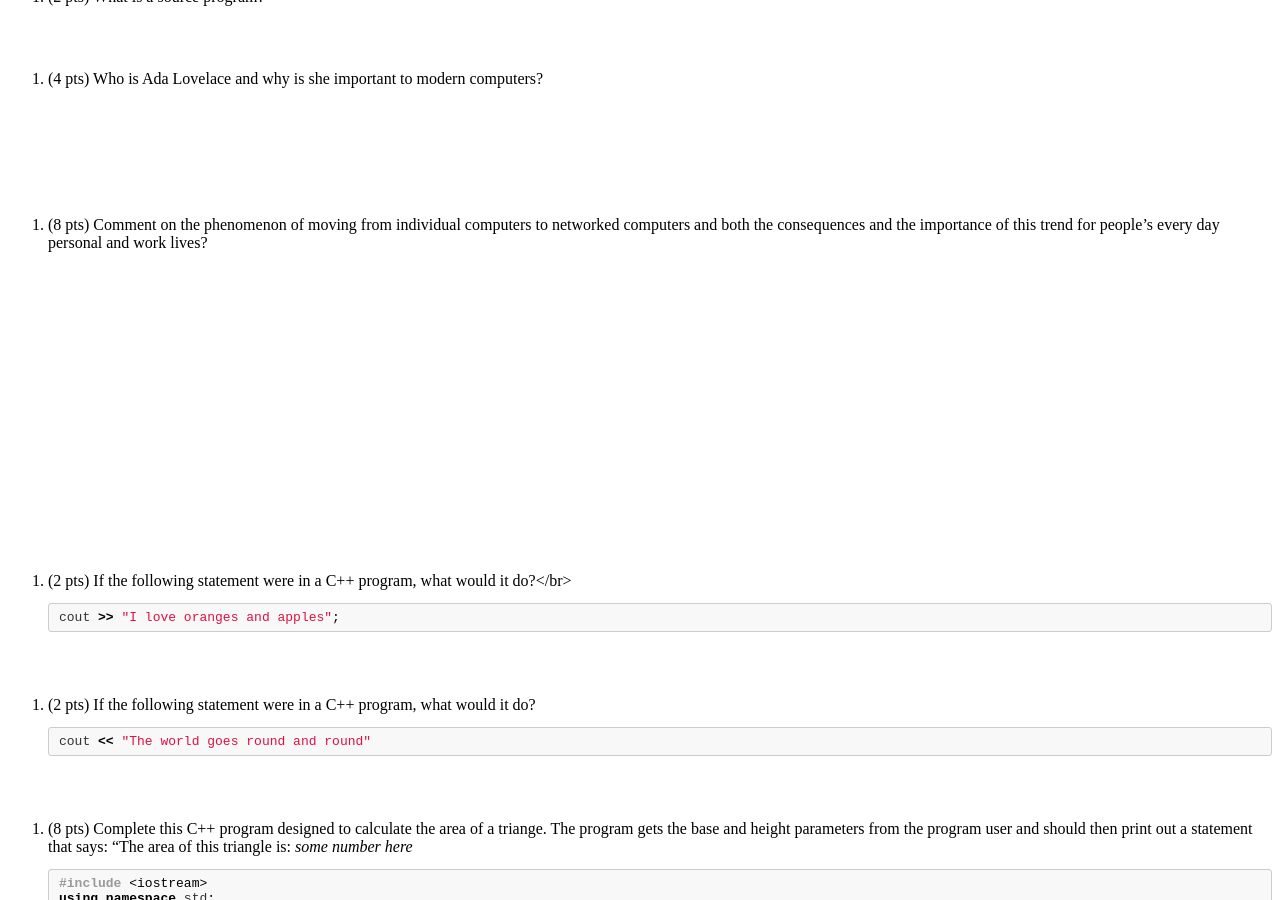
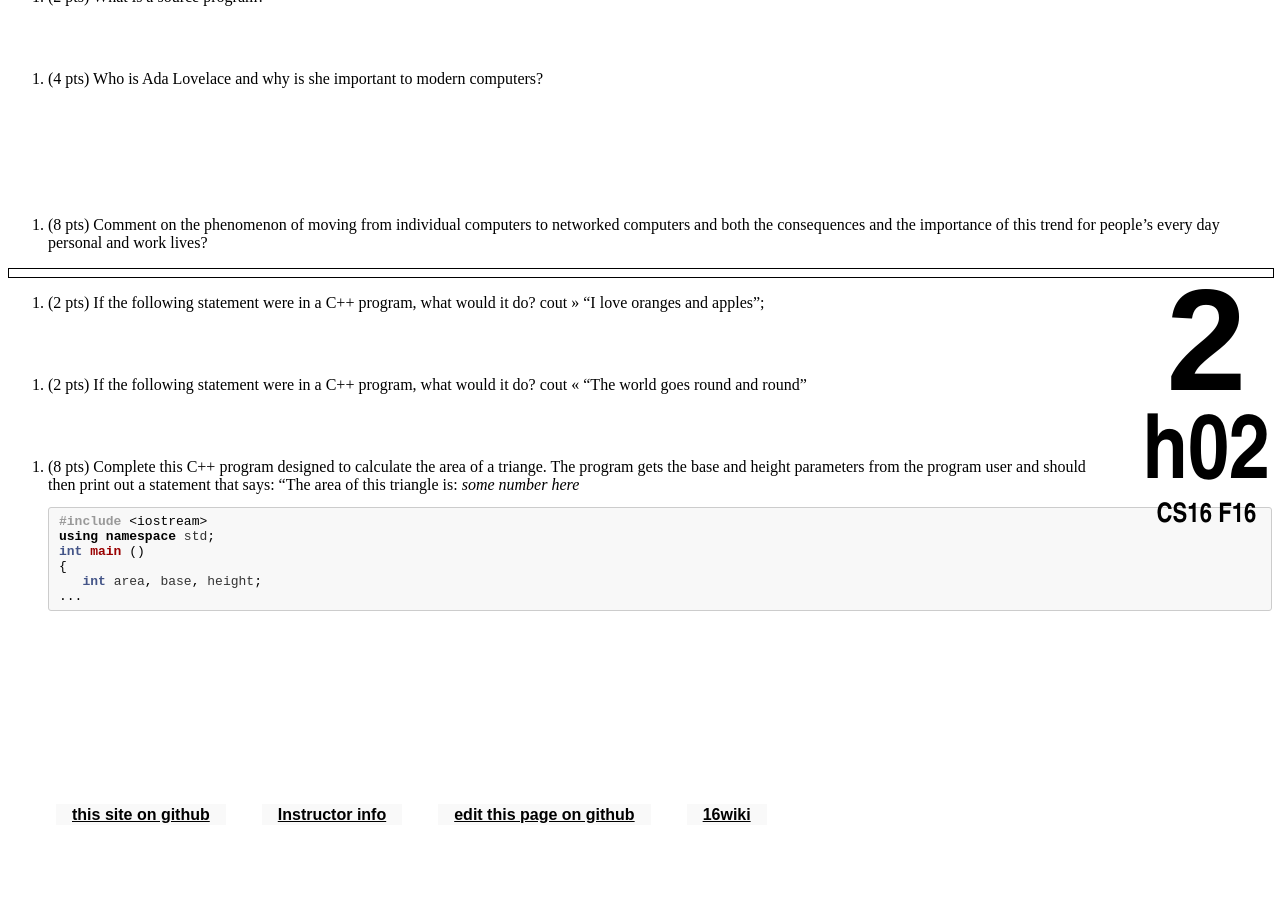
Before and after one commit to ucsb-cs16-s16/https-ucsb-cs16-s17.github.io, a Jekyll site: the page built from _hwk/h02.md, in a window 1280 px wide and 900 px high, scrolled down 996 px. Built offline with Jekyll 4.4.1, drawn with Linux system fonts in a browser that asks for light colours; after the commit the page ends 1832 px from its top, so only the background shows below that; part of the change alters nothing that is shown.

Commit message:
Update h02.md

````diff
--- a/_hwk/h02.md
+++ b/_hwk/h02.md
@@ -13,31 +13,30 @@ Read Chapter 2, sections 2.1 thru 2.3   (If you don't have a copy of the textboo
 1.  (2 pts) What are the five main components of a computer?
   <div style="margin-bottom:8em"></div>
 
-1.  (2 pts) What is the role of a compiler?
+2.  (2 pts) What is the role of a compiler?
   <div style="margin-bottom:4em"></div>
 
-1.  (2 pts) What is a source program?
+3.  (2 pts) What is a source program?
   <div style="margin-bottom:4em"></div>
 
-1.  (4 pts) Who is Ada Lovelace and why is she important to modern computers?
+4.  (4 pts) Who is Ada Lovelace and why is she important to modern computers?
   <div style="margin-bottom:8em"></div>
 
-1.  (8 pts) Comment on the phenomenon of moving from individual computers to networked computers and both the consequences and the importance of this trend for people's every day personal and work lives?
-  <div style="margin-bottom:20em"></div>
+5.  (8 pts) Comment on the phenomenon of moving from individual computers to networked computers and both the consequences and the importance of this trend for people's every day personal and work lives?
+  <div class="pagebreak"></div>
 
-1.  (2 pts) If the following statement were in a C++ program, what would it do?</br>
-```cpp
+
+6.  (2 pts) If the following statement were in a C++ program, what would it do?
 cout >> "I love oranges and apples";
-```
+
   <div style="margin-bottom:4em"></div>
 
-1.  (2 pts) If the following statement were in a C++ program, what would it do?
-```cpp
+7.  (2 pts) If the following statement were in a C++ program, what would it do?
 cout << "The world goes round and round"
-```
+
   <div style="margin-bottom:4em"></div>
 
-1.  (8 pts) Complete this C++ program designed to calculate the area of a triange. The program gets the base and height parameters from the program user and should then print out a statement that says: "The area of this triangle is: <i>some number here</i>
+8.  (8 pts) Complete this C++ program designed to calculate the area of a triange. The program gets the base and height parameters from the program user and should then print out a statement that says: "The area of this triangle is: <i>some number here</i>
 ```cpp
 #include <iostream>
 using namespace std;
````
